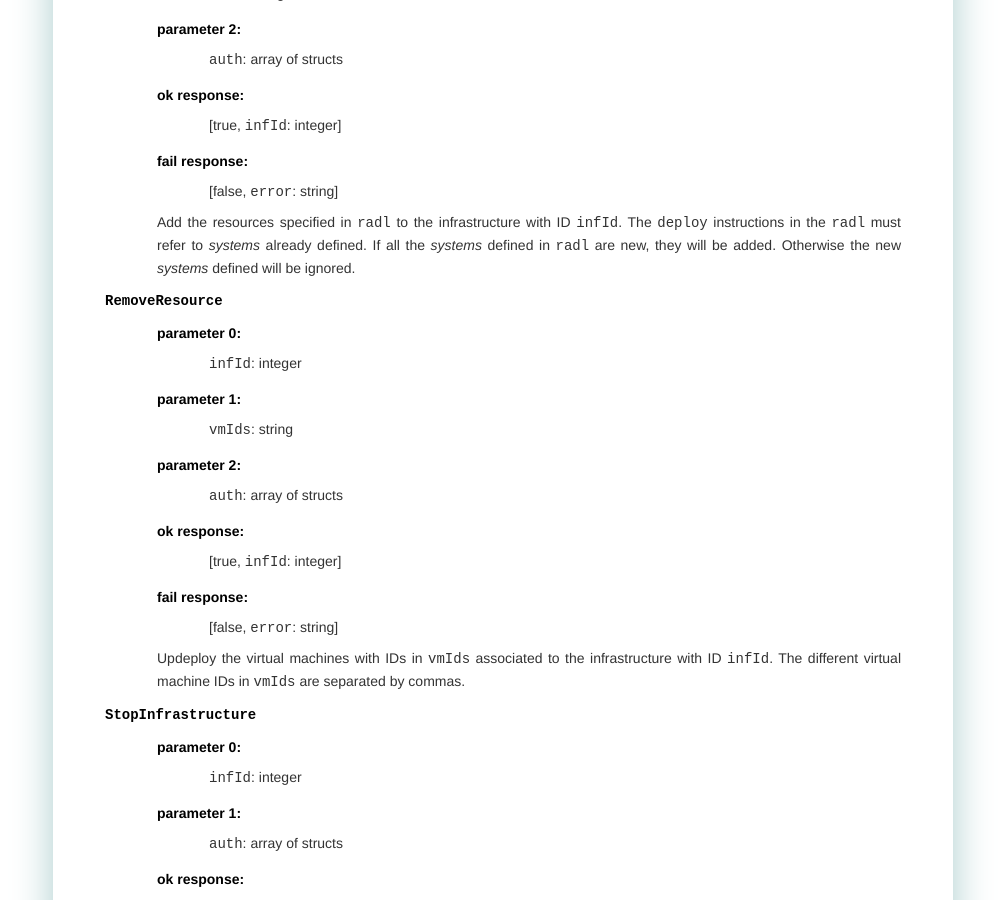
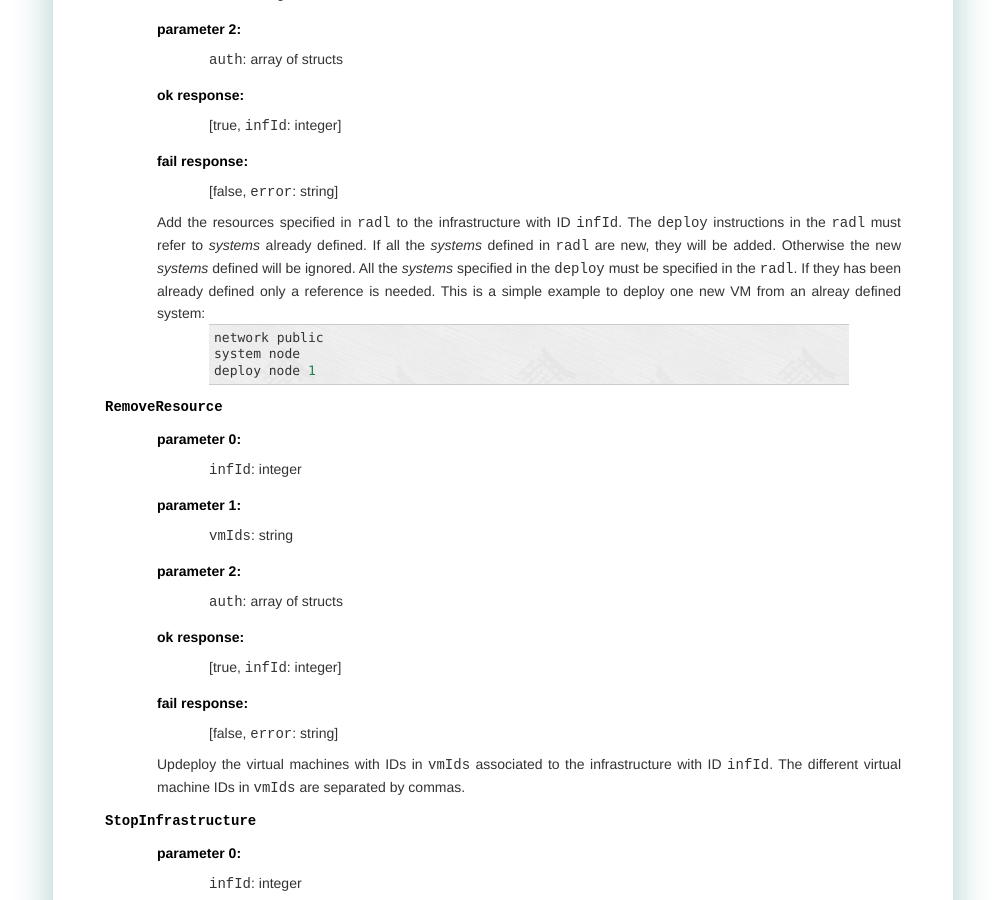
Before and after one commit to grycap/im, a Sphinx documentation site: the page built from doc/source/xmlrpc.rst, in a window 1280 px wide and 900 px high, scrolled down 5203 px. Shown: the whole window, without its empty margins (137-1142 px from the left). Built offline with Sphinx 7.4.7, drawn with Linux system fonts in a browser that asks for light colours.

Commit message:
Bugfix in VirtualMachine and update documentation

```diff
--- a/doc/source/xmlrpc.rst
+++ b/doc/source/xmlrpc.rst
@@ -162,7 +162,14 @@ This is the list of method names:
    ``infId``. The ``deploy`` instructions in the ``radl`` must refer to
    *systems* already defined. If all the *systems* defined in ``radl`` are
    new, they will be added. Otherwise the new *systems* defined will be
-   ignored.
+   ignored. All the *systems* specified in the ``deploy`` must be specified
+   in the ``radl``. If they has been already defined only a reference is needed.
+   This is a simple example to deploy one new VM from an alreay defined system::
+
+      network public
+      system node
+      deploy node 1
+
 
 ``RemoveResource``
    :parameter 0: ``infId``: integer
```
Also changed, not shown: 1 other file.
